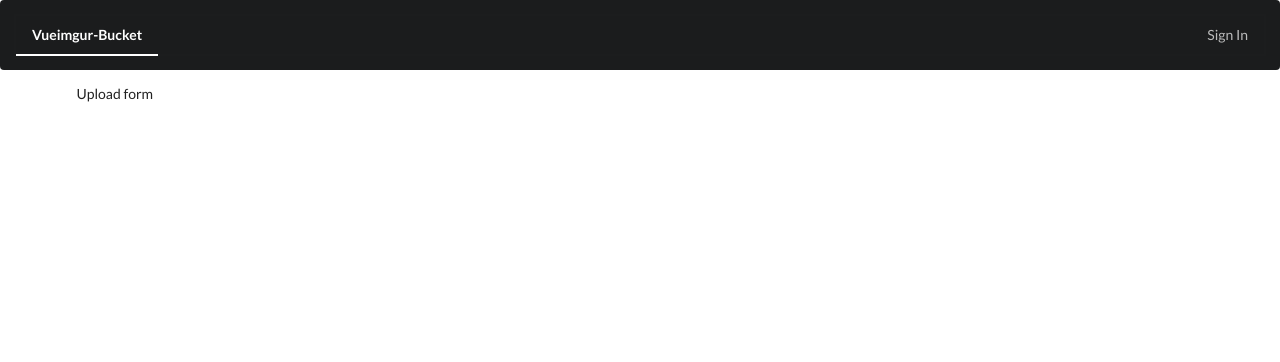
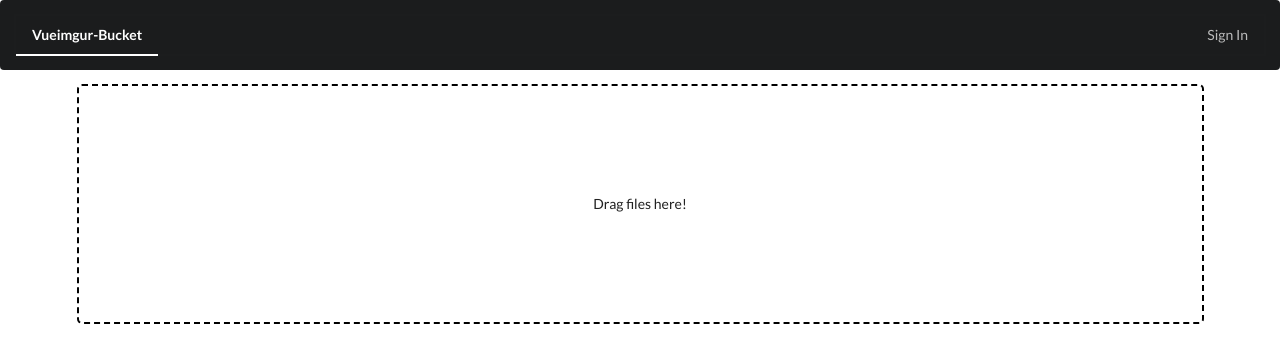
Before and after one commit to Thiti-Dev/vueimgur-bucket, a Vue app: page /upload in a window 1280 px wide. Shown: the top 362 px of the page. Built offline with nearby package versions, Linux system fonts and the light colour scheme.

Commit message:
:zap: [UploadForm-component]: Created drag-area & some styling

```diff
--- a/src/components/UploadForm.vue
+++ b/src/components/UploadForm.vue
@@ -1,9 +1,35 @@
 <template>
-  <div>Upload form</div>
+  <div class="dropper">
+    <input type="file" multiple @change="uploadImages($event.target.files)" accept="image/*" />
+    <span>Drag files here!</span>
+  </div>
 </template>
 
 <script>
+import { mapActions } from "vuex";
 export default {
-  name: "UploadForm"
+  name: "UploadForm",
+  methods: mapActions(["uploadImages"])
 };
 </script>
+
+<style scoped>
+.dropper {
+  height: 30vh;
+  border: 2px dashed black;
+  border-radius: 5px;
+  display: flex;
+  justify-content: center;
+  align-items: center;
+  position: relative;
+}
+.dropper:hover {
+  background: #eee;
+}
+input {
+  width: 100%;
+  height: 30vh;
+  position: absolute;
+  opacity: 0;
+}
+</style>
```
